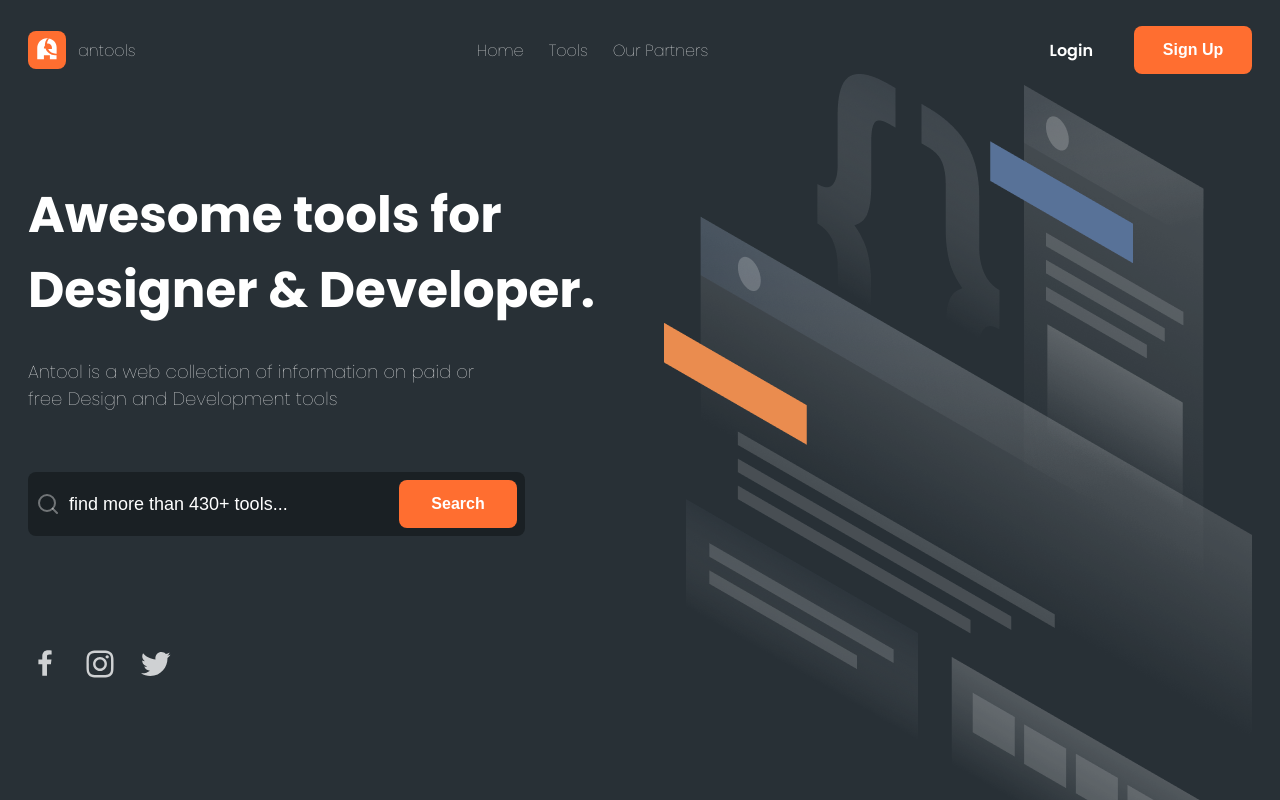
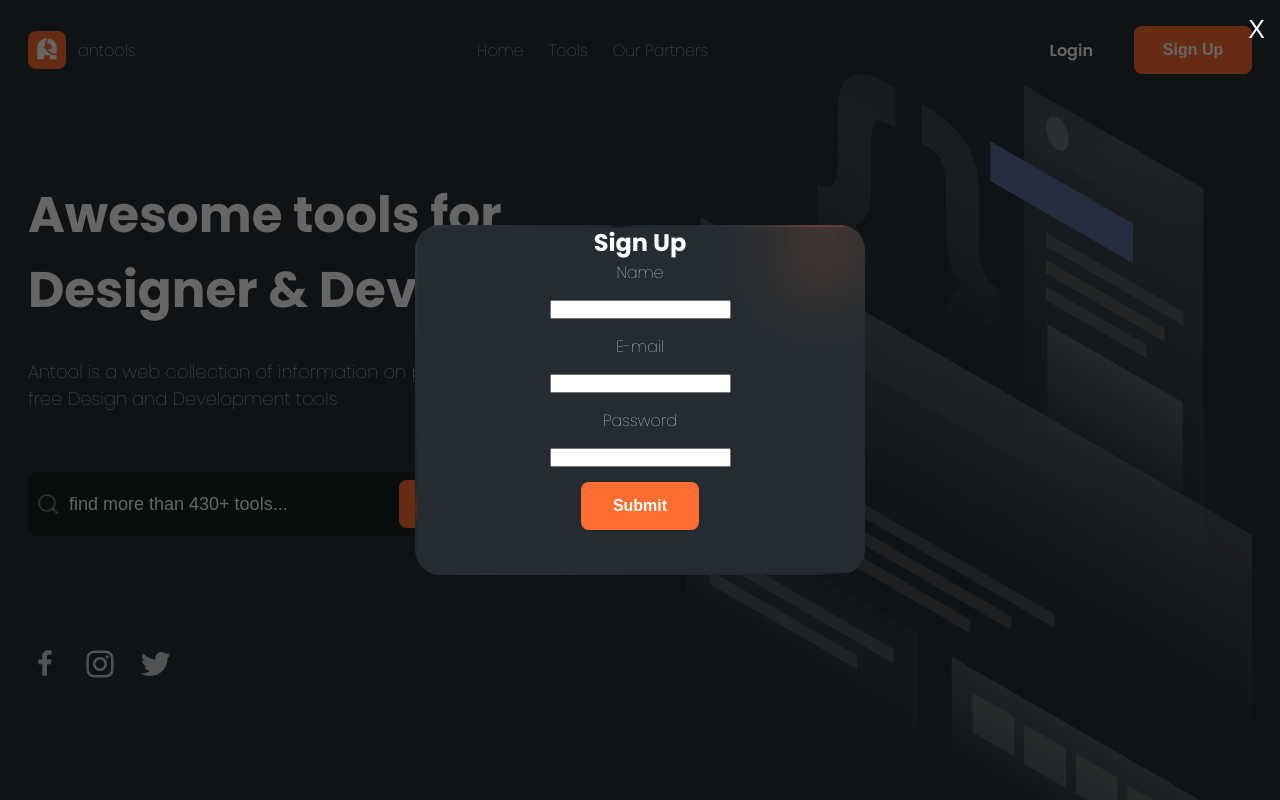
Before and after one commit to IvatomPlay/AnTools, a plain HTML site: page index.html in a window 1280 px wide. Both pictures are taken after a click on the button "Sign Up". Shown: the top 800 px of the page. Drawn offline with Linux system fonts and the light colour scheme.

Commit message:
added sign up form as a modal window

```diff
--- a/index.html
+++ b/index.html
@@ -8,8 +8,12 @@
     <link rel="preconnect" href="https://fonts.googleapis.com">
     <link rel="preconnect" href="https://fonts.gstatic.com" crossorigin>
     <link href="https://fonts.googleapis.com/css2?family=Poppins:ital,wght@0,100;0,200;0,300;0,400;0,500;0,600;0,700;0,800;0,900;1,100;1,200;1,300;1,400;1,500;1,600;1,700;1,800;1,900&family=Sora:wght@100..800&display=swap" rel="stylesheet">
+    <script src="./scripts/index.js" defer></script>
   </head>
   <body class="body">
+    <div id="overlay" class="overlay">
+      <button id="closeBtn" class="closeBtn"></button>
+    </div>
     <header id="home" class="header">
     <nav class="navigation">
       <div class="logo">
@@ -23,9 +27,26 @@
       </ul>
       <div class="login">
         <a href="#">Login</a>
-        <button class="btn">Sign Up</button>
+        <button id="signUpBtn" class="btn">Sign Up</button>
       </div>
     </nav>
+
+    <!-- sign up modal window -->
+    <div id="modal" class="modal">
+      <h2 class="tools-head">Sign Up</h2>
+      <div class="modal-content">
+        <form id="signUpForm" class="modal-form" action="#">
+          <label for="">Name</label>
+          <input type="text">
+          <label for="">E-mail</label>
+          <input type="email">
+          <label for="">Password</label>
+          <input type="password">
+          <button class="btn">Submit</button>
+        </form>
+      </div>
+    </div>
+
     <div class="header-content">
       <div class="content-left">
         <div class="start-panel">
@@ -51,7 +72,7 @@
   <main class="main">
     <section id="tls" class="tools">
       <div class="tools-head">
-        <h2 class="tools-title">Most Popular Tools</h2>
+        <h2>Most Popular Tools</h2>
         <p class="about">Tools for the best Designers and Developers <br> most popularly used in the world</p>
       </div>
       <ul class="tools-list">
--- /dev/null
+++ b/scripts/index.js
@@ -0,0 +1,17 @@
+const modal = document.getElementById('modal');
+const overlay = document.getElementById('overlay');
+const openBtn = document.getElementById('signUpBtn');
+const closeBtn = document.getElementById('closeBtn');
+
+openBtn.addEventListener('click', () => {
+  modal.style.display = 'block';
+});
+
+openBtn.addEventListener('click', () => {
+  overlay.style.display = 'block';
+});
+
+closeBtn.addEventListener('click', () => {
+  modal.style.display = 'none';
+  overlay.style.display = 'none';
+});
--- a/styles/header.css
+++ b/styles/header.css
@@ -32,6 +32,63 @@
 .header-content {
   display: flex;
   position: relative;
+}
+
+.modal {
+  width: 450px;
+  height: 350px;
+  display: none;
+  position: fixed;
+  top: 50%;
+  left: 50%;
+  transform: translate(-50%, -50%);
+  border-radius: 25px;
+  z-index: 1;
+  background-image: url(../assets/Rectangle\ 5.png);
+  background-size: cover;
+}
+
+.overlay {
+  position: fixed;
+  display: none;
+  top: 0;
+  left: 0;
+  width: 100%;
+  height: 100%;
+  background: rgba(0,0,0,0.6);
+  z-index: 1;
+}
+
+.modal-content {
+  width: 100%;
+  display: flex;
+  justify-content: center;
+  align-items: center;
+}
+
+.closeBtn {
+  display: block;
+  margin: 15px;
+  justify-self: end;
+  color: var(--text-color);
+  background: none;
+  border: none;
+  &:hover {
+    cursor: pointer;
+  }
+  &::after {
+    content: "X";
+    font-size: 25px;
+  }
+
+}
+
+.modal-form {
+  display: flex;
+  flex-direction: column;
+  align-items: center;
+  justify-content: center;
+  gap: 15px;
 }
 
 .start-panel {
```
Lines whose indentation alone changed are shown as unchanged.
